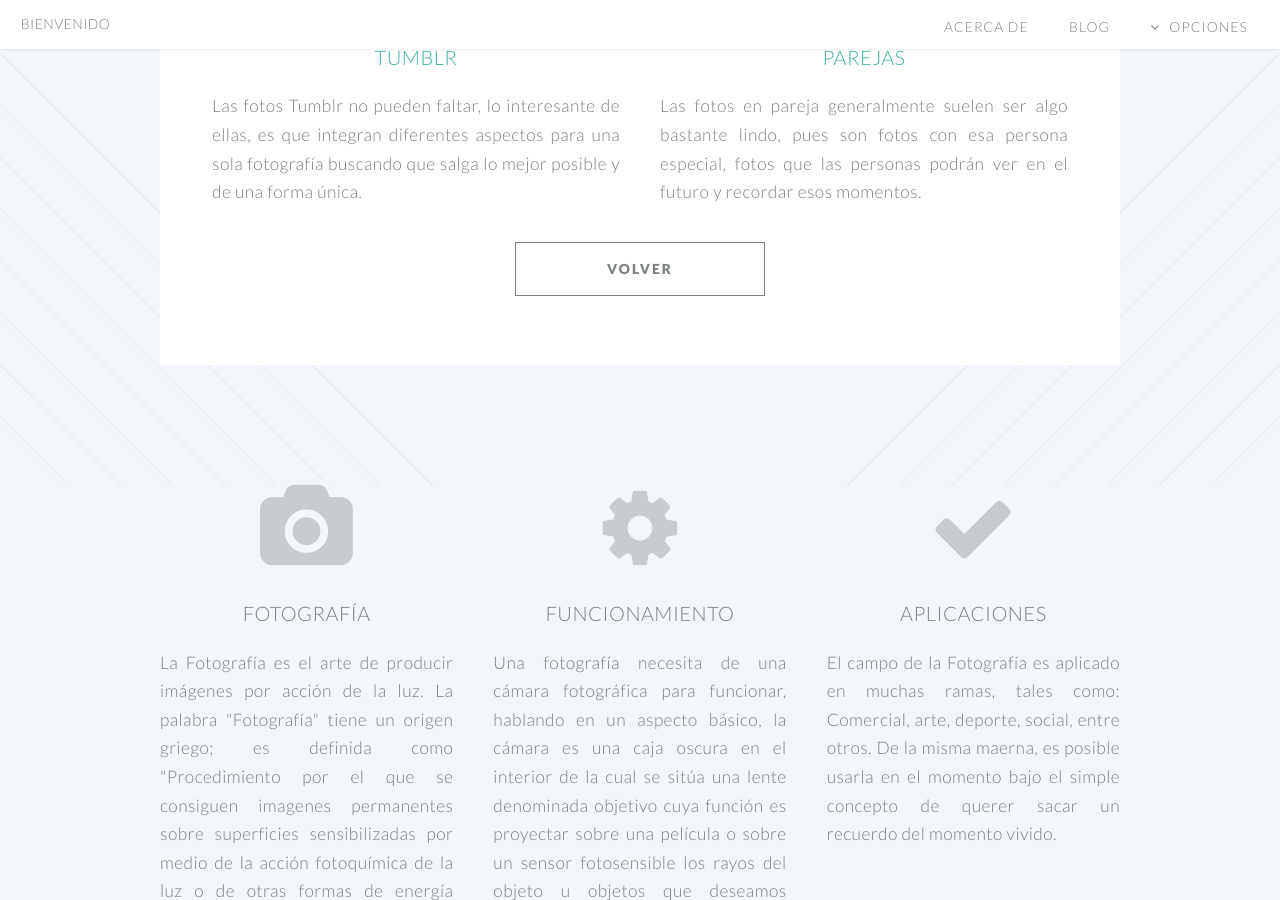
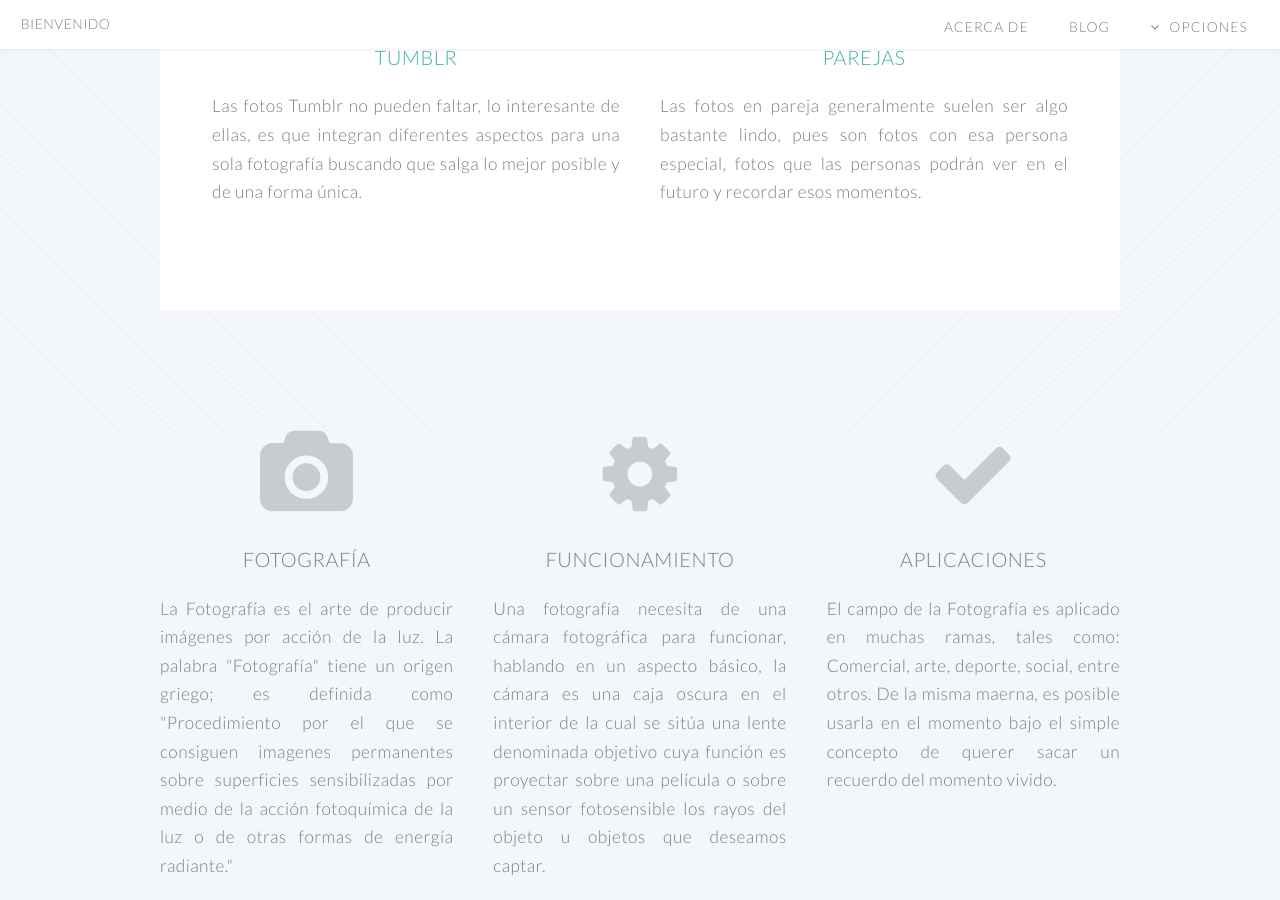
Before and after one commit to Vico2001/Vico2001.github.io, a Jekyll site: the page built from index.html, in a window 1280 px wide and 900 px high, scrolled down 1545 px. Built offline with Jekyll 4.4.1, drawn with Linux system fonts in a browser that asks for light colours.

Commit message:
Update index.html

```diff
--- a/index.html
+++ b/index.html
@@ -65,17 +65,6 @@
 
 							</div>
 						</div>
-
-						<footer>
-							<center>
-            						<ul class="buttons 4u">
-
-                							<li><a href="#banner" class="button fit scrolly">Volver</a></li>
-
-           						 </ul>
-							</center>
-       						</footer>
-
 					</section>
 
 			</article>
```
